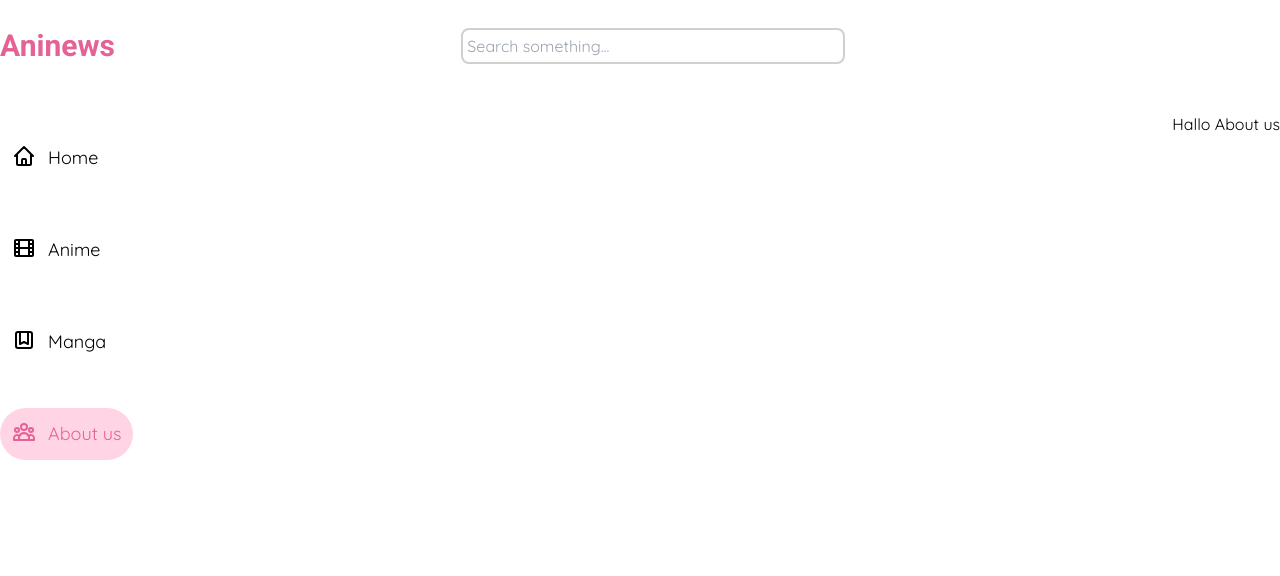
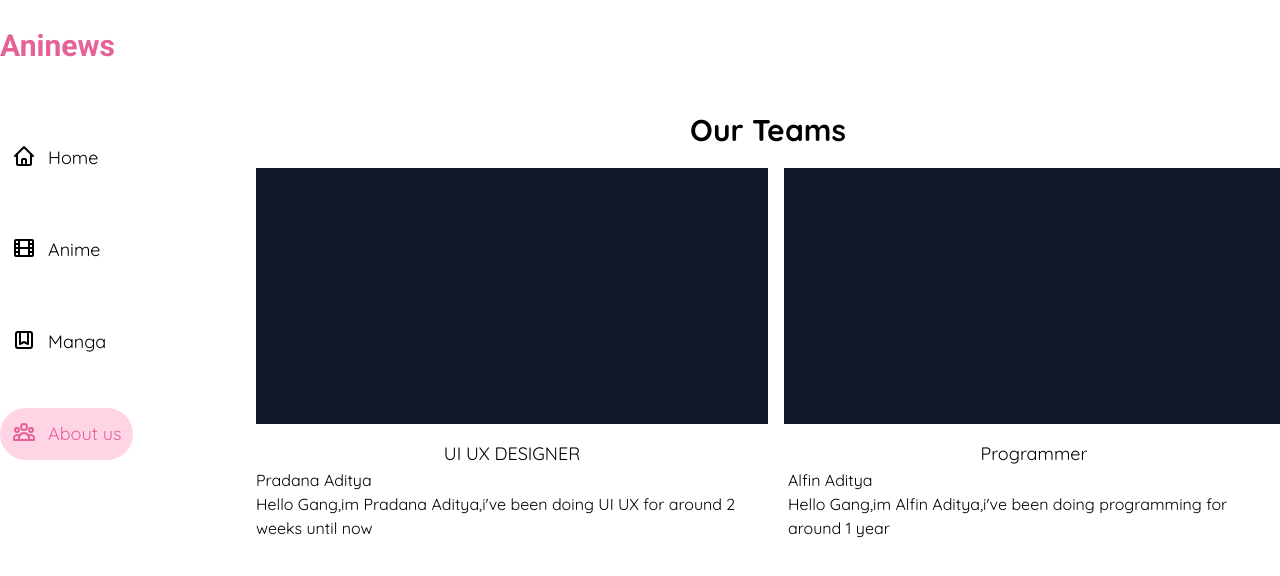
Before and after one commit to Alfinaditya/Aninews, a React (Create React App) app: page /about-us in a window 1280 px wide. Shown: the top 576 px of the page. Built offline with nearby package versions, Linux system fonts and the light colour scheme.

Commit message:
add about us section

```diff
--- a/src/App.js
+++ b/src/App.js
@@ -7,6 +7,7 @@ import { useState } from 'react';
 import Manga from './Components/Manga/Manga';
 import AnimeDetails from './Components/Details/Anime/AnimeDetails';
 import MangaDetails from './Components/Details/Manga/MangaDetails';
+import About from './Components/About-us/About';
 
 function App() {
   const [input, setInput] = useState('')
@@ -28,7 +29,7 @@ function App() {
               <Manga input={input} />
             </Route>
             <Route path='/about-us'>
-              <p>Hallo About us</p>
+              <About />
             </Route>
             <Route path='/anime/:id'>
               <AnimeDetails />
--- /dev/null
+++ b/src/Components/About-us/About.js
@@ -0,0 +1,29 @@
+import React from 'react'
+
+const About = () => {
+    return (
+        <div className='w-4/5'>
+            <h1 className='text-center mb-5 font-bold text-3xl'>Our Teams</h1>
+            <div className='flex'>
+                <div className='w-3/6'>
+                    <div className='h-64 bg-gray-900'></div>
+                    <div className='mt-4'>
+                        <h1 className='text-center text-lg'>UI UX DESIGNER</h1>
+                        <p>Pradana Aditya</p>
+                        <p>Hello Gang,im Pradana Aditya,i've been doing UI UX for around 2 weeks until now </p>
+                    </div>
+                </div>
+                <div className='w-3/6'>
+                    <div className='h-64 bg-gray-900 ml-4'></div>
+                    <div className='ml-5 mt-4'>
+                        <h1 className='text-center text-lg'>Programmer</h1>
+                        <p>Alfin Aditya</p>
+                        <p>Hello Gang,im Alfin Aditya,i've been doing programming for around 1 year </p>
+                    </div>
+                </div>
+            </div>
+        </div>
+    )
+}
+
+export default About
--- a/src/Components/Home/Navbar.js
+++ b/src/Components/Home/Navbar.js
@@ -24,6 +24,7 @@ const Navbar = () => {
             <div className='App_navbar'>
                 <nav>
                     <ul className='flex flex-col'>
+
                         <li className='text-lg py-5'>
                             <Link to='/' className='flex'>
                                 {location.pathname === '/' ?
@@ -38,6 +39,7 @@ const Navbar = () => {
                                 }
                             </Link>
                         </li>
+
                         <li className='text-lg py-5'>
                             <Link to='/anime' className='flex'>
                                 {location.pathname === '/anime' ?
@@ -53,6 +55,7 @@ const Navbar = () => {
                                 }
                             </Link>
                         </li>
+
                         <li className='text-lg py-5'>
                             <Link to='/manga' className='flex'>
                                 {location.pathname === '/manga' ?
@@ -68,6 +71,7 @@ const Navbar = () => {
                                 }
                             </Link>
                         </li>
+
                         <li className='text-lg py-5'>
                             <Link to='about-us' className='flex'>
                                 {location.pathname === '/about-us' ?
@@ -83,6 +87,7 @@ const Navbar = () => {
                                 }
                             </Link>
                         </li>
+
                     </ul>
                 </nav>
             </div>
--- a/src/Components/Home/SearchHeader.js
+++ b/src/Components/Home/SearchHeader.js
@@ -17,6 +17,13 @@ const SearchHeader = ({ input, setInput }) => {
     if (mangaParams) {
         return (
             <></>
+        )
+    }
+    if (location.pathname === '/about-us') {
+        return (
+            <div className='mt-7'>
+                <h1 className='text-3xl text-main font-roboto font-bold'> Aninews</h1>
+            </div >
         )
     }
     else {
```
